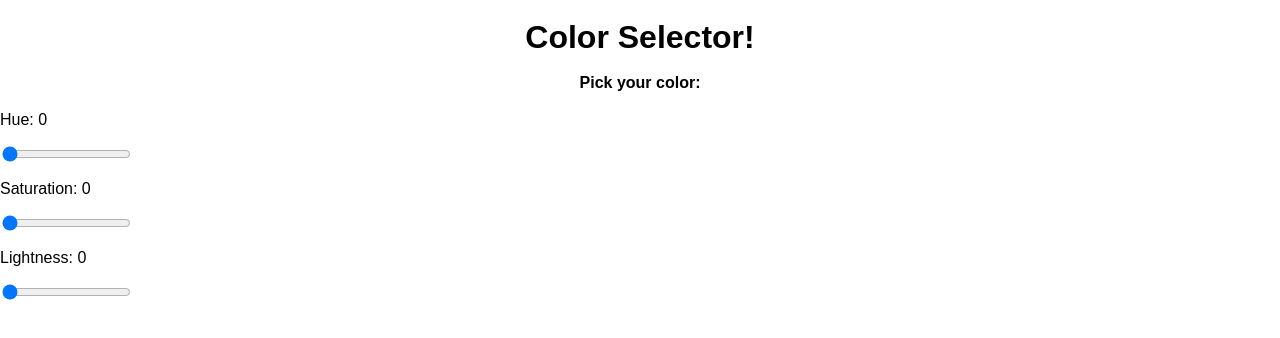
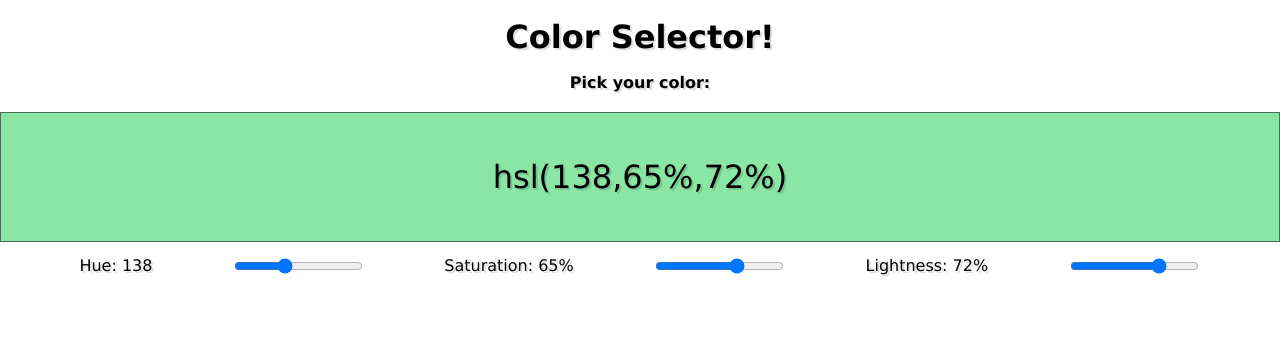
Before and after one commit to dannyjle/color-picker, a React (Create React App) app: page / in a window 1280 px wide. Shown: the top 338 px of the page. Built offline with nearby package versions, Linux system fonts and the light colour scheme.

Commit message:
Added Color Box and Random Color Refresh

```diff
--- a/src/App.jsx
+++ b/src/App.jsx
@@ -2,18 +2,26 @@ import React, { Component } from 'react'
 
 export class App extends Component {
   state = {
-    hue: 0,
-    saturation: 0,
-    lightness: 0,
+    hue: Math.floor(Math.random() * (359 - 1) + 1),
+    saturation: Math.floor(Math.random() * (100 - 1) + 1),
+    lightness: Math.floor(Math.random() * (100 - 1) + 1),
+    alpha: Math.floor(Math.random() * (100 - 1) + 1),
   }
 
   render() {
+    const newBackgroundColor = `hsl(${this.state.hue},${this.state.saturation}%,${this.state.lightness}%)`
+
+    const newStyle = { backgroundColor: newBackgroundColor }
+
     return (
       <>
-        <body>
+        <main>
           <h1>Color Selector!</h1>
           <h4>Pick your color:</h4>
-          <div className={'color'}></div>
+          <div className="colorBox" style={newStyle}>
+            {`hsl(${this.state.hue},${this.state.saturation}%,${this.state.lightness}%)`}
+          </div>
+          <article>
             <p>Hue: {this.state.hue}</p>
             <input
               type="range"
@@ -22,7 +30,7 @@ export class App extends Component {
               min={0}
               onChange={event => this.setState({ hue: event.target.value })}
             />
-          <p>Saturation: {this.state.saturation}</p>
+            <p>Saturation: {this.state.saturation}%</p>
             <input
               type="range"
               value={this.state.saturation}
@@ -32,15 +40,18 @@ export class App extends Component {
                 this.setState({ saturation: event.target.value })
               }
             />
-          <p>Lightness: {this.state.lightness}</p>
+            <p>Lightness: {this.state.lightness}%</p>
             <input
               type="range"
               value={this.state.lightness}
               max={100}
               min={0}
-            onChange={event => this.setState({ lightness: event.target.value })}
+              onChange={event =>
+                this.setState({ lightness: event.target.value })
+              }
             />
-        </body>
+          </article>
+        </main>
       </>
     )
   }
--- a/src/index.scss
+++ b/src/index.scss
@@ -1,5 +1,6 @@
 :root {
-  font: 16px / 1 sans-serif;
+  font: 16px / 1 verdana;
+  text-shadow: 2px 2px #00000021;
 }
 
 html {
@@ -21,6 +22,13 @@ h4 {
   display: flex;
 }
 
+.colorBox {
+  padding: 3rem;
+  font-size: 2rem;
+  text-align: center;
+  border: solid 1px rgba(0, 0, 0, 0.5);
+}
+
 article {
   justify-content: space-evenly;
   display: flex;
```
Lines whose indentation alone changed are shown as unchanged.
